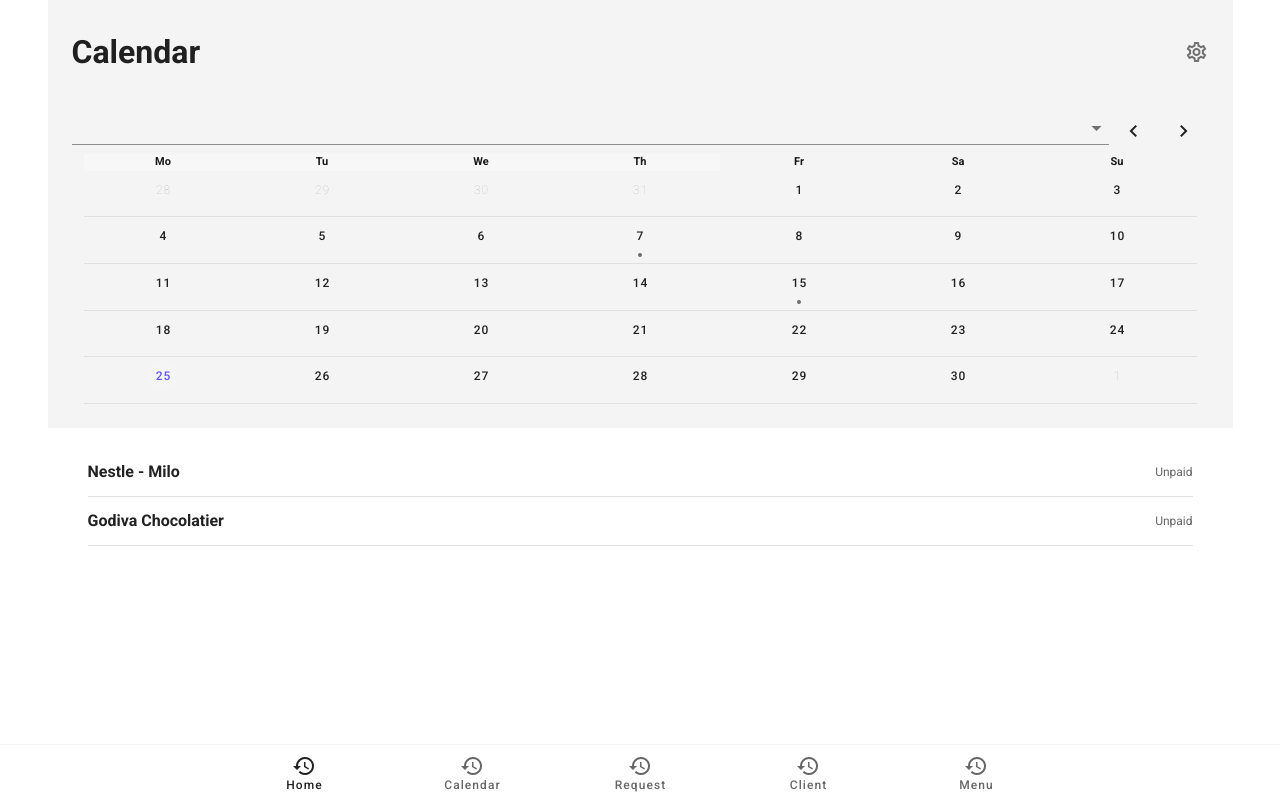
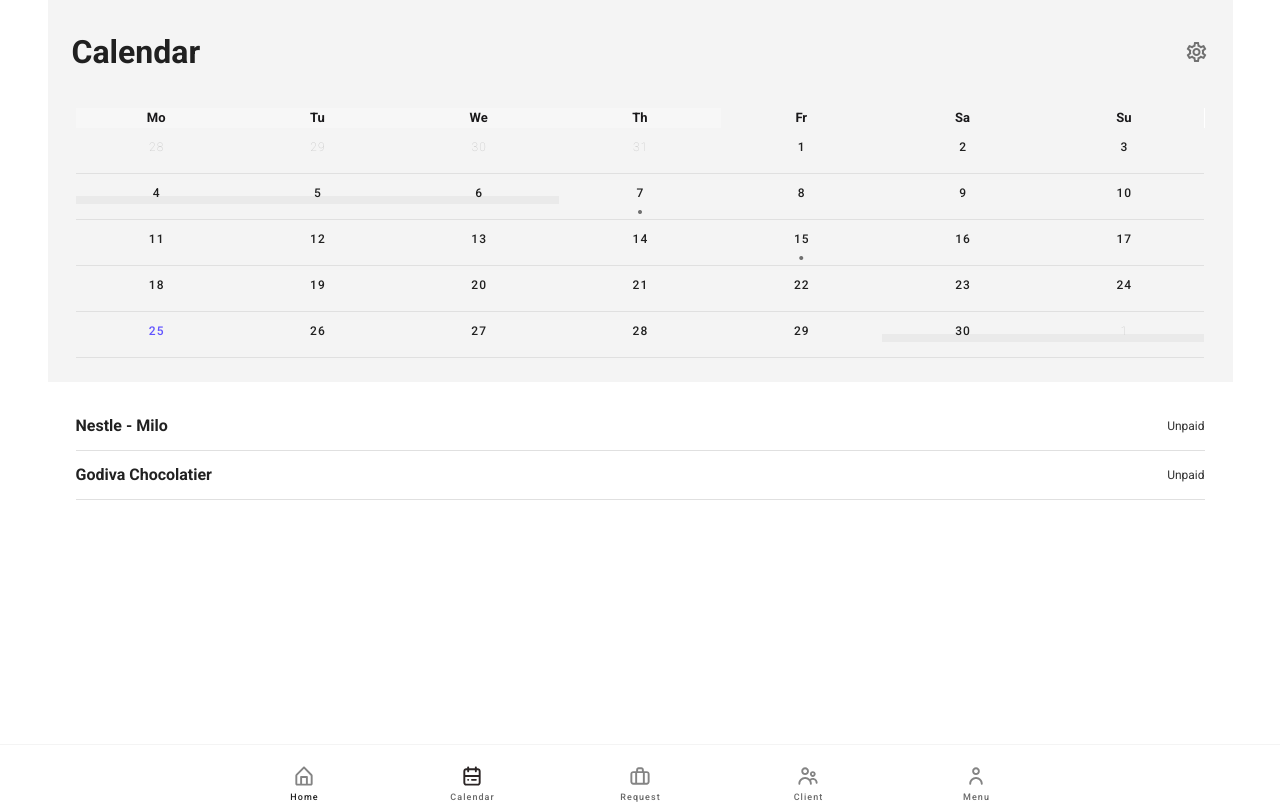
Before and after one commit to afiqsazlan/yezza-calendar, a Vue app: page /calendar in a window 1280 px wide. Built offline with nearby package versions, Linux system fonts and the light colour scheme.

Commit message:
Fixed bottom navbar duplicate navigation issue

```diff
--- a/src/components/Calendar.vue
+++ b/src/components/Calendar.vue
@@ -1,14 +1,14 @@
 <template>
   <v-container>
-    <v-row class="align-center">
-      <v-select></v-select>
-      <v-btn text small>
-        <v-icon>mdi-chevron-left</v-icon>
-      </v-btn>
-      <v-btn text small>
-        <v-icon>mdi-chevron-right</v-icon>
-      </v-btn>
-    </v-row>
+<!--    <v-row class="align-center">-->
+<!--      <v-select></v-select>-->
+<!--      <v-btn text small>-->
+<!--        <v-icon>mdi-chevron-left</v-icon>-->
+<!--      </v-btn>-->
+<!--      <v-btn text small>-->
+<!--        <v-icon>mdi-chevron-right</v-icon>-->
+<!--      </v-btn>-->
+<!--    </v-row>-->
     <v-sheet height="250"
              color="#F4F4F4"
              id="v-sheet-calendar"
@@ -19,13 +19,13 @@
           :weekdays="weekdays"
           :weekday-format="getFormattedWeekday"
           type="month"
-          :color=todayColor
+          :color="todayColor"
           :show-month-on-first="false"
       >
 
         <template v-slot:day="{date}">
           <template v-if="isBlockedDate(date)">
-            <v-row class="v-blocked-date  py-1   justify-center">
+            <v-row class="v-blocked-date  py-1 justify-center">
               <div class="fill-height"></div>
             </v-row>
           </template>
@@ -47,11 +47,15 @@ import {mapActions, mapGetters, mapState} from "vuex";
 
 export default {
   name: "Calendar",
+  data() {
+    return {
+      'selectedDate': this.$store.state.calendar.selectedDate
+    }
+  },
   computed: {
     ...mapState('calendar', [
-        'selectedDateColor',
+        'todayColor',
         'weekdays',
-        'selectedDate'
     ]),
     ...mapGetters('calendar', [
        'getFormattedWeekday'
@@ -119,12 +123,17 @@ div.v-calendar-weekly__day.v-blocked-date-card {
   background-color: #EAEAEA;
 }
 
+div.v-calendar-weekly__day .v-blocked-date {
+  background-color: #EAEAEA;
+}
+
 div.v-calendar-weekly__head-weekday {
   background-color: #F4F4F4 ;
   color: #19181A !important;
   font-weight: bold;
   border-right: none !important;
   text-transform: capitalize;
+  font-size: 13px;
 }
 
 div.v-calendar-weekly__head-weekday.v-outside {
@@ -165,7 +174,6 @@ div.v-calendar-weekly__day.v-present .v-calendar-weekly__day-label .v-btn__conte
   color: #6153FF;
 }
 
-
 .slashed{
   border-bottom: 1px solid red;
   width: 50%;
--- /dev/null
+++ b/src/components/icons/CalendarIcon.vue
@@ -0,0 +1,15 @@
+<template>
+  <svg width="25" height="24" viewBox="0 0 25 24" fill="none" xmlns="http://www.w3.org/2000/svg">
+    <path fill-rule="evenodd" clip-rule="evenodd" d="M7.5 16C7.5 15.45 7.95 15 8.5 15C9.05 15 9.5 15.45 9.5 16C9.5 16.55 9.05 17 8.5 17C7.95 17 7.5 16.55 7.5 16ZM12.5 15H16.5C17.05 15 17.5 15.45 17.5 16C17.5 16.55 17.05 17 16.5 17H12.5C11.95 17 11.5 16.55 11.5 16C11.5 15.45 11.95 15 12.5 15ZM18.5 20H6.5C5.949 20 5.5 19.551 5.5 19V13H19.5V19C19.5 19.551 19.051 20 18.5 20ZM6.5 6H7.5V7C7.5 7.55 7.95 8 8.5 8C9.05 8 9.5 7.55 9.5 7V6H15.5V7C15.5 7.55 15.95 8 16.5 8C17.05 8 17.5 7.55 17.5 7V6H18.5C19.051 6 19.5 6.449 19.5 7V11H5.5V7C5.5 6.449 5.949 6 6.5 6ZM18.5 4H17.5V3C17.5 2.45 17.05 2 16.5 2C15.95 2 15.5 2.45 15.5 3V4H9.5V3C9.5 2.45 9.05 2 8.5 2C7.95 2 7.5 2.45 7.5 3V4H6.5C4.846 4 3.5 5.346 3.5 7V19C3.5 20.654 4.846 22 6.5 22H18.5C20.154 22 21.5 20.654 21.5 19V7C21.5 5.346 20.154 4 18.5 4Z" fill="#2B2525"/>
+  </svg>
+</template>
+
+<script>
+export default {
+  name: "CalendarIcon"
+}
+</script>
+
+<style scoped>
+
+</style>
--- /dev/null
+++ b/src/components/icons/ClientIcon.vue
@@ -0,0 +1,16 @@
+<template>
+  <svg width="25" height="24" viewBox="0 0 25 24" fill="none" xmlns="http://www.w3.org/2000/svg">
+    <path fill-rule="evenodd" clip-rule="evenodd" d="M18.5 10C18.5 9.449 18.052 9 17.5 9C16.948 9 16.5 9.449 16.5 10C16.5 10.551 16.948 11 17.5 11C18.052 11 18.5 10.551 18.5 10ZM20.5 10C20.5 11.654 19.154 13 17.5 13C15.846 13 14.5 11.654 14.5 10C14.5 8.346 15.846 7 17.5 7C19.154 7 20.5 8.346 20.5 10ZM11.5 7C11.5 5.897 10.603 5 9.5 5C8.397 5 7.5 5.897 7.5 7C7.5 8.103 8.397 9 9.5 9C10.603 9 11.5 8.103 11.5 7ZM13.5 7C13.5 9.206 11.706 11 9.5 11C7.294 11 5.5 9.206 5.5 7C5.5 4.794 7.294 3 9.5 3C11.706 3 13.5 4.794 13.5 7ZM14.44 15.046C15.309 14.374 16.379 14 17.5 14C20.257 14 22.5 16.243 22.5 19C22.5 19.552 22.053 20 21.5 20C20.947 20 20.5 19.552 20.5 19C20.5 17.346 19.154 16 17.5 16C16.817 16 16.168 16.234 15.644 16.649C16.188 17.645 16.5 18.787 16.5 20C16.5 20.552 16.053 21 15.5 21C14.947 21 14.5 20.552 14.5 20C14.5 17.243 12.257 15 9.5 15C6.743 15 4.5 17.243 4.5 20C4.5 20.552 4.053 21 3.5 21C2.947 21 2.5 20.552 2.5 20C2.5 16.14 5.641 13 9.5 13C11.427 13 13.173 13.783 14.44 15.046Z" fill="#848484"/>
+  </svg>
+
+</template>
+
+<script>
+export default {
+  name: "ClientIcon"
+}
+</script>
+
+<style scoped>
+
+</style>
--- /dev/null
+++ b/src/components/icons/HomeIcon.vue
@@ -0,0 +1,16 @@
+<template>
+  <svg width="25" height="24" viewBox="0 0 25 24" fill="none" xmlns="http://www.w3.org/2000/svg">
+    <path fill-rule="evenodd" clip-rule="evenodd" d="M19.4902 20H16.5002V13C16.5002 12.447 16.0522 12 15.5002 12H9.5002C8.9472 12 8.5002 12.447 8.5002 13V20H5.5002L5.5062 11.583L12.4982 4.43199L19.5002 11.624L19.4902 20ZM10.5002 20H14.5002V14H10.5002V20ZM20.9242 10.185L13.2152 2.30099C12.8382 1.91599 12.1622 1.91599 11.7852 2.30099L4.0752 10.186C3.7102 10.561 3.5002 11.085 3.5002 11.624V20C3.5002 21.103 4.3472 22 5.3882 22H9.5002H15.5002H19.6112C20.6522 22 21.5002 21.103 21.5002 20V11.624C21.5002 11.085 21.2902 10.561 20.9242 10.185Z" fill="#848484"/>
+  </svg>
+
+</template>
+
+<script>
+export default {
+  name: "HomeIcon"
+}
+</script>
+
+<style scoped>
+
+</style>
--- /dev/null
+++ b/src/components/icons/MenuIcon.vue
@@ -0,0 +1,15 @@
+<template>
+  <svg width="25" height="24" viewBox="0 0 25 24" fill="none" xmlns="http://www.w3.org/2000/svg">
+    <path fill-rule="evenodd" clip-rule="evenodd" d="M14.5 7C14.5 5.897 13.603 5 12.5 5C11.397 5 10.5 5.897 10.5 7C10.5 8.103 11.397 9 12.5 9C13.603 9 14.5 8.103 14.5 7ZM16.5 7C16.5 9.206 14.706 11 12.5 11C10.294 11 8.5 9.206 8.5 7C8.5 4.794 10.294 3 12.5 3C14.706 3 16.5 4.794 16.5 7ZM5.5 20C5.5 16.14 8.641 13 12.5 13C16.359 13 19.5 16.14 19.5 20C19.5 20.552 19.053 21 18.5 21C17.947 21 17.5 20.552 17.5 20C17.5 17.243 15.257 15 12.5 15C9.743 15 7.5 17.243 7.5 20C7.5 20.552 7.053 21 6.5 21C5.947 21 5.5 20.552 5.5 20Z" fill="#848484"/>
+  </svg>
+</template>
+
+<script>
+export default {
+  name: "MenuIcon"
+}
+</script>
+
+<style scoped>
+
+</style>
--- /dev/null
+++ b/src/components/icons/RequestIcon.vue
@@ -0,0 +1,16 @@
+<template>
+  <svg width="25" height="24" viewBox="0 0 25 24" fill="none" xmlns="http://www.w3.org/2000/svg">
+    <path fill-rule="evenodd" clip-rule="evenodd" d="M20.5 18C20.5 18.551 20.051 19 19.5 19H17.5V9H19.5C20.051 9 20.5 9.449 20.5 10V18ZM4.5 18V10C4.5 9.449 4.949 9 5.5 9H7.5V19H5.5C4.949 19 4.5 18.551 4.5 18ZM10.5 5.5C10.5 5.224 10.724 5 11 5H14C14.276 5 14.5 5.224 14.5 5.5V7H10.5V5.5ZM9.5 19H15.5V9H9.5V19ZM19.5 7H16.5V5.5C16.5 4.122 15.378 3 14 3H11C9.622 3 8.5 4.122 8.5 5.5V7H5.5C3.846 7 2.5 8.346 2.5 10V18C2.5 19.654 3.846 21 5.5 21H19.5C21.154 21 22.5 19.654 22.5 18V10C22.5 8.346 21.154 7 19.5 7Z" fill="#848484"/>
+  </svg>
+
+</template>
+
+<script>
+export default {
+  name: "RequestIcon"
+}
+</script>
+
+<style scoped>
+
+</style>
--- a/src/layout/BottomNav.vue
+++ b/src/layout/BottomNav.vue
@@ -6,56 +6,76 @@
   >
     <v-btn v-for="link in links"
            :key="link.label"
-           v-on:click="$router.push(link.route)"
+           v-on:click.prevent="goTo(link.route)"
            text
            :value="link.label"
-           class="fill-height"
+           class="fill-height pt-5"
     >
-      <span>
+      <span class="bottom-nav-menu-label pt-1">
          {{ link.label }}
       </span>
-      <v-icon>
-        mdi-history
-      </v-icon>
+
+      <v-icon>${{ link.iconName }}</v-icon>
     </v-btn>
   </v-bottom-navigation>
 </template>
 
 <script>
+
 export default {
   name: "BottomNav",
   data() {
     return {
+      svg: require('@/assets/logo.svg'),
       value: 'Home',
       links: [
         {
           label: 'Home',
-          route: '/'
+          route: '/',
+          iconName: 'navHome'
         },
         {
           label: 'Calendar',
-          route: '/calendar'
+          route: '/calendar',
+          iconName: 'navCalendar'
         },
         {
           label: 'Request',
-          route: null
+          route: null,
+          iconName: 'navRequest'
         },
         {
           label: 'Client',
-          route: null
+          route: null,
+          iconName: 'navClient'
         },
         {
           label: 'Menu',
-          route: null
+          route: null,
+          iconName: 'navMenu'
         },
       ]
     }
+  },
+  methods: {
+    goTo(route) {
+
+      if (this.$router.currentRoute.fullPath === route) return;
+
+      this.$router.push(route).catch(failure => {
+        console.log('Unable to navigate there.')
+      })
+    },
   }
 }
 </script>
 
 <style scoped>
 #bottom-nav {
-  border-top: 1px solid #F4F4F4 ;
+  border-top: 1px solid #F4F4F4;
+}
+
+.bottom-nav-menu-label {
+  font-size: 9px;
 }
 </style>
--- a/src/plugins/vuetify.js
+++ b/src/plugins/vuetify.js
@@ -1,7 +1,31 @@
 import Vue from 'vue';
 import Vuetify from 'vuetify/lib/framework';
+import HomeIcon from "@/components/icons/HomeIcon";
+import CalendarIcon from "@/components/icons/CalendarIcon";
+import RequestIcon from "@/components/icons/RequestIcon";
+import ClientIcon from "@/components/icons/ClientIcon";
+import MenuIcon from "@/components/icons/MenuIcon";
 
 Vue.use(Vuetify);
 
 export default new Vuetify({
+    icons: {
+        values: {
+            navHome: {
+                component: HomeIcon
+            },
+            navCalendar: {
+                component: CalendarIcon
+            },
+            navRequest: {
+                component: RequestIcon
+            },
+            navClient: {
+                component: ClientIcon
+            },
+            navMenu: {
+                component: MenuIcon
+            },
+        }
+    }
 });
--- a/src/router/index.js
+++ b/src/router/index.js
@@ -9,7 +9,7 @@ const routes = [
   {
     path: '/',
     name: 'home',
-    component: HomeView
+    redirect: {name: 'calendar'}
   },
   {
     path: '/calendar',
--- a/src/views/CalendarView.vue
+++ b/src/views/CalendarView.vue
@@ -1,10 +1,10 @@
 <template>
   <v-container class="px-0 pt-0">
-    <v-container class="px-6 pt-10 lighten-3"
+    <v-container class="px-4 pt-10 lighten-3"
                  style="background-color: #F4F4F4"
     >
 
-      <v-row class="align-center justify-space-between px-3 pb-8">
+      <v-row class="align-center justify-space-between px-5 pb-8">
         <h1>
           Calendar
         </h1>
@@ -13,7 +13,7 @@
 
       <Calendar></Calendar>
     </v-container>
-    <v-container class="px-10">
+    <v-container class="px-7">
       <v-list>
         <template v-for="(item,index) in items">
 
@@ -23,7 +23,7 @@
                 <v-list-item-title class="font-weight-bold" v-text="item.name"></v-list-item-title>
               </v-list-item-content>
               <v-list-item-action>
-                <v-list-item-action-text>
+                <v-list-item-action-text style="color: #333333">
                   {{ item.isPaid ? 'Paid' : 'Unpaid' }}
                 </v-list-item-action-text>
               </v-list-item-action>
```
